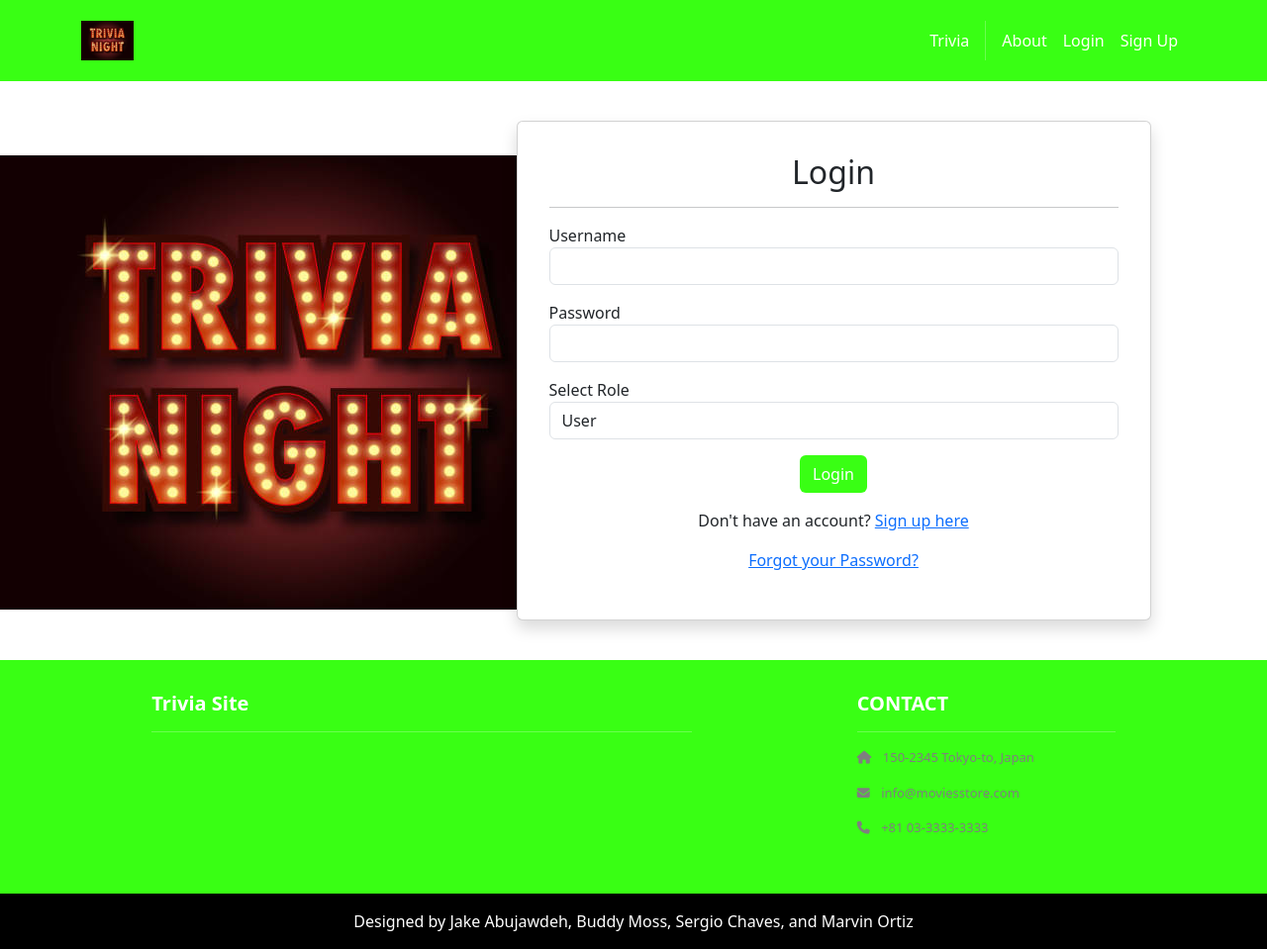
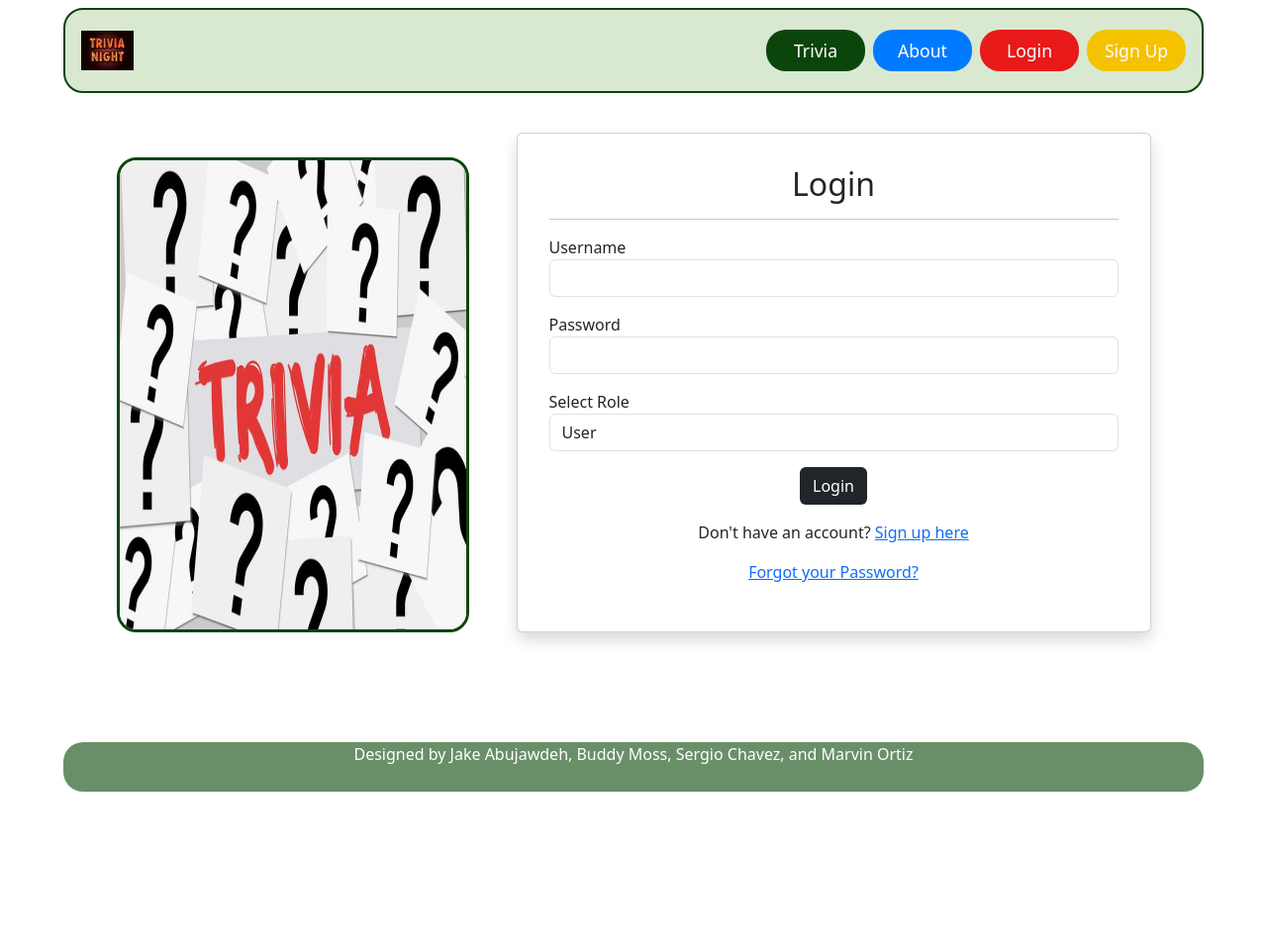
Before and after one commit to MarvinCO405/Trivia, a Django app: page / in a window 1280 px wide. Shown: the whole page at 99% size. After the commit the page ends 800 px from the top, so only its background shows below. Run offline with Django 5.2, Linux system fonts and the light colour scheme; some libraries are stand-ins or nearby versions.

Commit message:
added overall color scheme for website

```diff
--- a/GTMovieStore/static/css/style.css
+++ b/GTMovieStore/static/css/style.css
@@ -1,50 +1,77 @@
+/* THIS IS FOR DEBUGGING PURPOSES*/
+/** {border: 1px solid red;}*/
+
+body {
+  display: flex;
+  flex-direction: column;
+  align-items: center;
+  min-height: 100vh;
+  padding: 8px 0 0 0;
+  margin: 0;
+}
+
 .bg-index{
   background: url("GTMovieStore/static/img/background.jpg") no-repeat center center fixed;
   background-size: cover;
   height: 100vh;
 }
 
+.bg-border {
+  border: 2px solid #0b450b;
+  background-color: #d9e8d1;
+}
+
+.navbar {
+  width: 90%;
+  border-radius: 20px;
+}
+
 .navbar a.nav-link {
-    color: #FFFEF6 !important;
+  text-align: center;
+  width: 100px;
+  font-size: 1.1rem;
+  margin-left: 8px;
+  border-radius: 20px;
+  color: #ffffff !important;
 }
 .navbar a.nav-link:hover {
-    color: #6ab43e !important;
+  color: #75561f !important;
 }
 
+.bg-color {background-color: #698f68 !important;}
+.bg-green {background-color: #0b450b !important;}
+.bg-red {background-color: #e81919 !important;}
+.bg-yellow {background-color: #f5c200 !important;}
+.bg-blue {background-color: #007bff !important;}
 
-  .bg-dark {
-    background-color: #39FF14 !important;
+
+.hero-container {
+  width: 100vw; /* Full viewport width */
+  height: 60vh; /* Adjust as needed */
+  border: 3px solid #0b450b;
+  border-radius: 20px;
+  display: flex;
+  justify-content: center;
+  align-items: center;
+  overflow: hidden; /* Ensures no extra space */
 }
 
-  .ms-footer {
-    background-color: #39FF14;
-    flex-shrink: 0;
+.hero-img {
+  width: 150%;
+  height: auto;
 }
 
-  .ms-footer p {
-    color: #7F7F7F;
-    font-size: 13px;
-  }
-
-  .ms-footer a:hover {
-    color: #6ab43e;
-    text-decoration: none;
-  }
-
-
-
-  .ms-footer-bottom span{
-    font-size: 13px;
-    line-height: 38px;
-  }
-
-  .ms-footer-bottom a {
-    color: #6ab43e;
-    text-decoration: none;
-  }
-
-  .ms-footer-bottom a:hover {
+.ms-footer-bottom {
+  width: 90%;
+  height: 50px;
+  border-radius: 20px;
   color: #fff;
+  position: fixed;
+  bottom: 0;
+  left: 0;
+  right: 0;
+  margin: auto;
+  background-color: #910f0f;
 }
 
 .author-names:hover {
@@ -60,18 +87,3 @@
   width: fit-content;
   max-height: 400px;
 }
-
-  .hero-container {
-    width: 100vw; /* Full viewport width */
-    height: 60vh; /* Adjust as needed */
-    display: flex;
-    justify-content: center;
-    align-items: center;
-    overflow: hidden; /* Ensures no extra space */
-}
-
-.hero-img {
-    width: 150%;
-    height: auto;
-
-}
--- a/GTMovieStore/templates/base.html
+++ b/GTMovieStore/templates/base.html
@@ -19,8 +19,7 @@
 
   <body>
     <!-- Header -->
-    <nav class="p-3 navbar navbar-dark bg-dark navbar-expand-lg">
-      <div class="container">
+    <nav class="p-3 navbar navbar-dark bg-border navbar-expand-lg">
         <a class="navbar-brand" href="{% url 'home.index' %}">
           <img src="{% static 'img/HomeTrivia.jpg' %}" alt="logo" height="40" />
         </a>
@@ -30,9 +29,9 @@
         </button>
         <div class="collapse navbar-collapse" id="navbarNavAltMarkup">
           <div class="navbar-nav ms-auto navbar-ml">
-           <a class="nav-link" href="{% url 'trivias.index' %}">Trivia</a>
+           <a class="nav-link bg-green" href="{% url 'trivias.index' %}">Trivia</a>
 
-            <div class="vr bg-white mx-2 d-none d-lg-block"></div>
+<!--            <div class="vr bg-white mx-2 d-none d-lg-block"></div>-->
 
             {% if user.is_authenticated %}
 
@@ -42,13 +41,12 @@
 
               </a>
             {% else %}
-              <a class="nav-link" href="{% url 'home.about' %}">About</a>
-              <a class="nav-link" href="{% url 'accounts.login' %}">Login</a>
-              <a class="nav-link" href="{% url 'accounts.signup' %}">Sign Up</a>
+              <a class="nav-link bg-blue" href="{% url 'home.about' %}">About</a>
+              <a class="nav-link bg-red" href="{% url 'accounts.login' %}">Login</a>
+              <a class="nav-link bg-yellow" href="{% url 'accounts.signup' %}">Sign Up</a>
             {% endif %}
           </div>
         </div>
-      </div>
     </nav>
     <!-- Header -->
 
@@ -58,31 +56,10 @@
     </div>
 
     <!-- Footer -->
-   <section class="p-3 ms-footer d-none d-md-block bg-dark">
-  <div class="container">
-    <div class="row mt-3 text-white">
-      <div class="col-md-6 col-lg-6 col-xl-6 mx-auto mb-4">
-        <h5 class="fw-bold">Trivia Site</h5>
-        <hr class="mb-3" />
+    <section class="ms-footer-bottom bg-color text-center">
+        <p class="mb-0">Designed by Jake Abujawdeh, Buddy Moss, Sergio Chavez, and Marvin Ortiz</p>
+    </section>
 
-      </div>
-
-      <div class="col-md-3 col-lg-3 col-xl-3 mx-auto mb-4">
-        <h5 class="fw-bold">CONTACT</h5>
-        <hr class="mb-3" />
-        <p><i class="fas fa-home me-2"></i> 150-2345 Tokyo-to, Japan</p>
-        <p><i class="fas fa-envelope me-2"></i> info@moviesstore.com</p>
-        <p><i class="fas fa-phone me-2"></i> +81 03-3333-3333</p>
-      </div>
-    </div>
-  </div>
-</section>
-
-<section class="p-3 ms-footer-bottom bg-black text-white text-center">
-  <div class="container">
-    <p class="mb-0">Designed by Jake Abujawdeh, Buddy Moss, Sergio Chaves, and Marvin Ortiz</p>
-  </div>
-</section>
 
     <!-- Footer -->
   </body>
--- a/accounts/templates/accounts/login.html
+++ b/accounts/templates/accounts/login.html
@@ -8,7 +8,7 @@
 
 
             <div class="col-md-4 d-flex align-items-center justify-content-center  me-4">
-                <img src="{% static 'img/HomeTrivia.jpg' %}" alt="Movie Store Banner" class=".hero-container">
+                <img src="{% static 'img/homePageImage.jpg' %}" alt="Movie Store Banner" class="hero-container">
             </div>
 
             <div class="col-md-7">
```
Also changed, not shown: GTMovieStore/static/img/homePageImage.jpg (added), db.sqlite3. Lines whose indentation alone changed are shown as unchanged.
